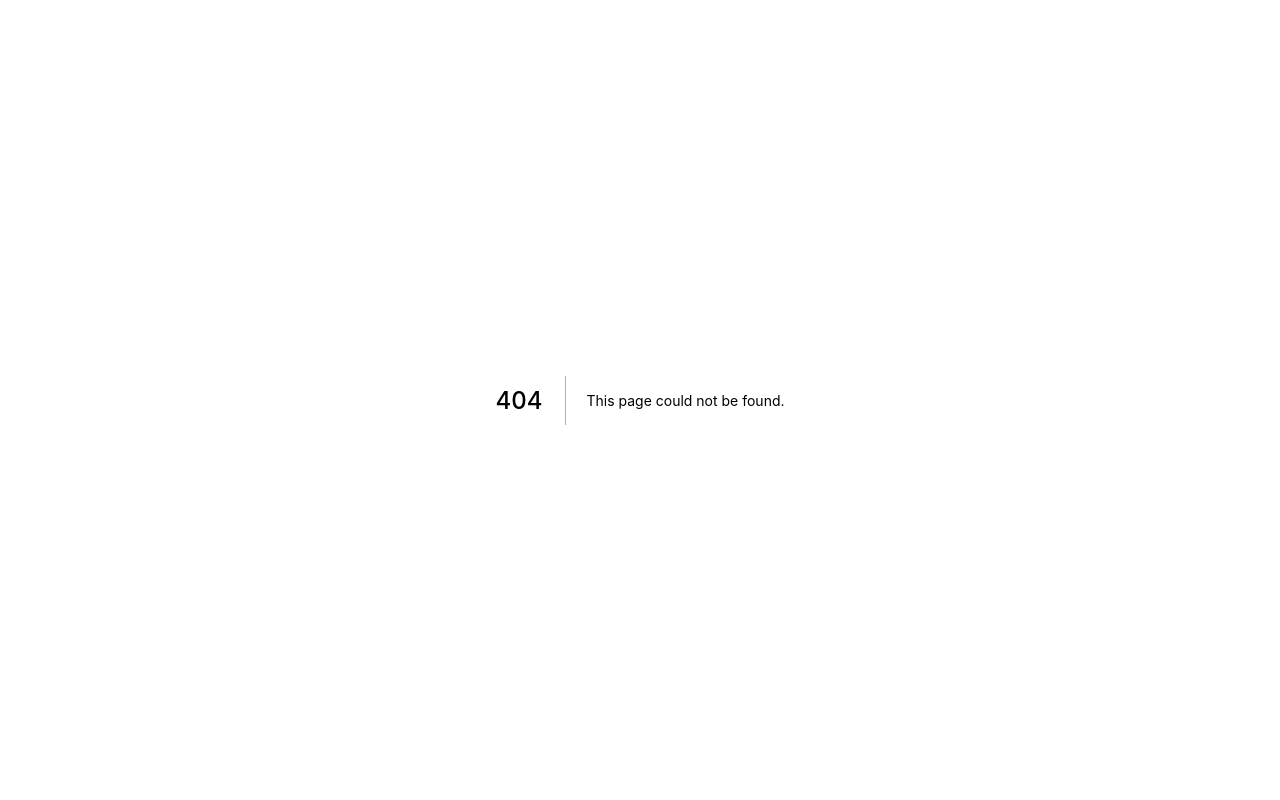
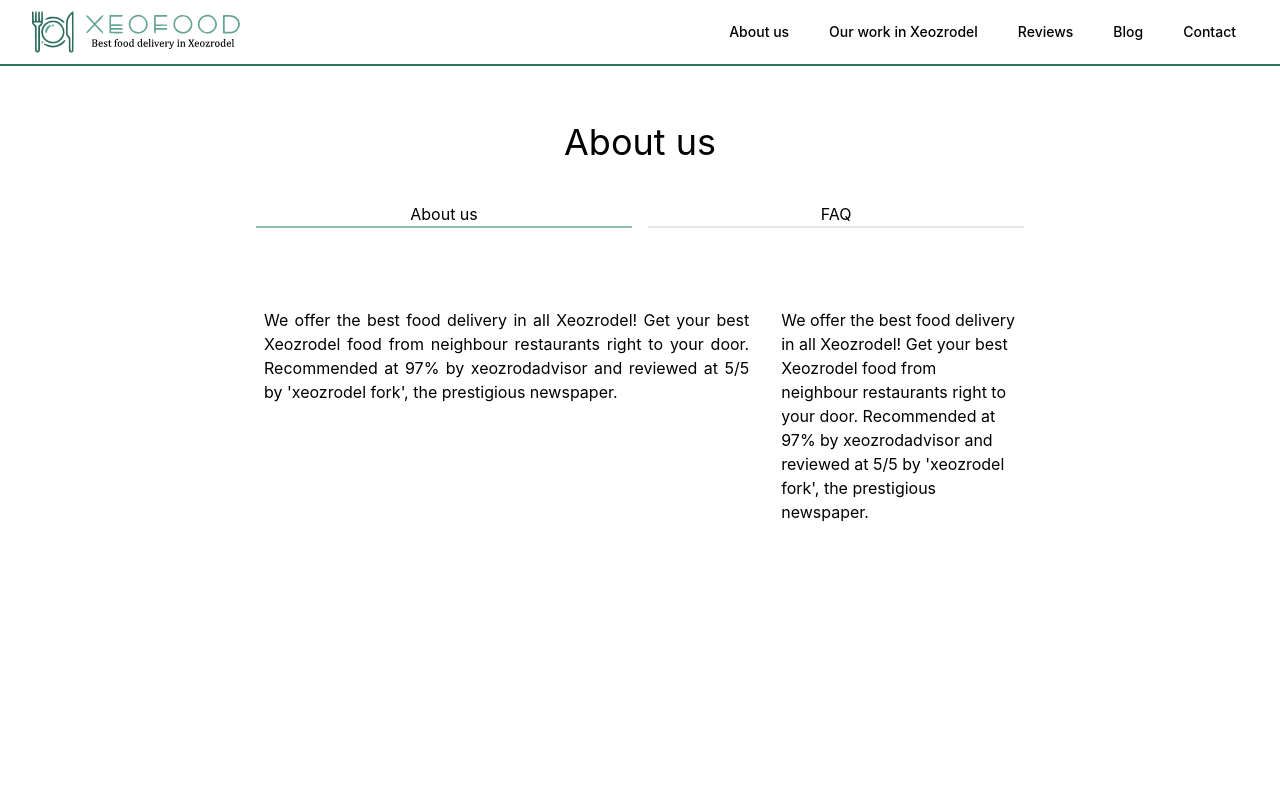
Before and after one commit to corentincolsenet/google-SEO-ranking, a Next.js app: page /about_us in a window 1280 px wide. Before the commit this address had no page. Shown: the top 800 px of the page. Built offline with nearby package versions, Linux system fonts and the light colour scheme.

Commit message:
About us

```diff
--- /dev/null
+++ b/components/About.tsx
@@ -0,0 +1,34 @@
+import Image from "next/image"
+
+const About = ({id}: any) => {
+    switch (id) {
+        case 1:
+            return (
+                <div className="flex flex-row space-x-4 px-4 md:px-0">
+                    <div className="w-2/3 p-2">
+                        <p className="text-base text-justify">
+                            We offer the best food delivery in all Xeozrodel!
+                            Get your best Xeozrodel food from neighbour restaurants right to your door.
+                            Recommended at 97% by xeozrodadvisor and reviewed at 5/5 by 'xeozrodel fork', the prestigious newspaper.
+                        </p>
+                    </div>
+                    <div className="w-1/3 p-2 justify-center items-center">
+                        <p>We offer the best food delivery in all Xeozrodel!
+                            Get your best Xeozrodel food from neighbour restaurants right to your door.
+                            Recommended at 97% by xeozrodadvisor and reviewed at 5/5 by 'xeozrodel fork', the prestigious newspaper.
+                        </p>
+                    </div>
+                </div>
+            )
+        case 2:
+            return (
+                <div>FAQ WIP</div>
+            )
+        default:
+            return (
+                <div>Oops something went wrong</div>
+            )
+    }
+}
+
+export default About
--- a/components/Footer.tsx
+++ b/components/Footer.tsx
@@ -33,7 +33,7 @@ const Footer = () => {
                   <span className="block uppercase text-slate-500 text-sm font-semibold mb-2">Useful Links</span>
                   <ul className="list-unstyled">
                     <li>
-                      <Link href="/"><a className="text-slate-600 hover:text-slate-800 font-semibold block pb-2 text-sm">About Us</a></Link>
+                      <Link href="/about_us"><a className="text-slate-600 hover:text-slate-800 font-semibold block pb-2 text-sm">About Us</a></Link>
                     </li>
                     <li>
                       <Link href="/"><a className="text-slate-600 hover:text-slate-800 font-semibold block pb-2 text-sm">Reviews</a></Link>
--- a/components/Header.tsx
+++ b/components/Header.tsx
@@ -58,7 +58,7 @@ const Header = () => {
                             </div>
                             <div className="hidden sm:ml-6 md:flex flex-col justify-center">
                                 <div className="flex space-x-4">
-                                    <Link href="/"><a className={`${router.pathname === "/aboutus" && "bg-secondary text-white"} hover:bg-tertiary hover:text-white px-3 py-2 rounded-md text-sm font-medium`}>About us</a></Link>
+                                    <Link href="/about_us"><a className={`${router.pathname === "/aboutus" && "bg-secondary text-white"} hover:bg-tertiary hover:text-white px-3 py-2 rounded-md text-sm font-medium`}>About us</a></Link>
                                     <Link href="/"><a className={`${router.pathname === "/ourworkinxeozrodel" && "bg-secondary text-white"} hover:bg-tertiary hover:text-white px-3 py-2 rounded-md text-sm font-medium`}>Our work in Xeozrodel</a></Link>
                                     <Link href="/"><a className={`${router.pathname === "/reviews" && "bg-secondary text-white"} hover:bg-tertiary hover:text-white px-3 py-2 rounded-md text-sm font-medium`}>Reviews</a></Link>
                                     <Link href="/blog"><a className={`${router.pathname === "/blog" && "bg-secondary text-white"} hover:bg-tertiary hover:text-white px-3 py-2 rounded-md text-sm font-medium`}>Blog</a></Link>
--- /dev/null
+++ b/pages/about_us.tsx
@@ -0,0 +1,38 @@
+import type { NextPage } from 'next';
+import { NextSeo } from 'next-seo';
+import { useState } from 'react';
+import Layout from '../components/Layout';
+import About from '../components/About';
+
+const About_us: NextPage = () => {
+    const table = [
+        {id: 1, text: "About us"},
+        {id: 2, text: "FAQ"}
+    ]
+
+    const [selected, setSelected] = useState(1);
+
+    return (
+        <>
+            <NextSeo
+                title="Xeofood | About us"
+                description="Who are we ?"
+            />
+            <Layout>
+                <div className='flex flex-col max-w-3xl m-auto py-4 min-h-screen'>
+                    <h2 className='text-4xl text-center py-10 px-10 md:px-0 select-none'>About us</h2>
+                    <ul className='columns-1 md:columns-2 self-center w-3/4 md:w-full text-center pb-2 cursor-pointer'>
+                        {table.map((v) => (
+                            <li key={v.id} id={v.id.toString()} onClick={() => setSelected(v.id)} className={`border-b-2 mb-2 ${selected == v.id ? 'border-b-tertiary' : 'hover:border-b-tertiary'}`}>{v.text}</li>
+                        ))}
+                    </ul>
+                    <section className='flex justify-center py-14'>
+                        <About id={selected}/>
+                    </section>
+                </div>
+            </Layout>
+        </>
+    )
+}
+
+export default About_us;
```
